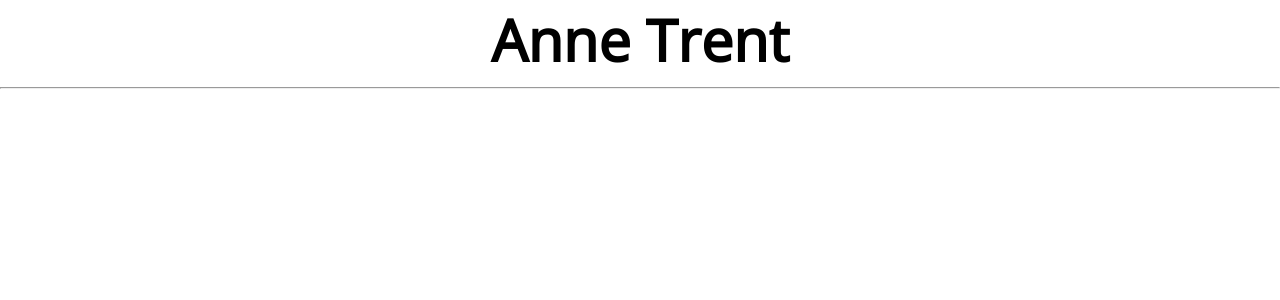
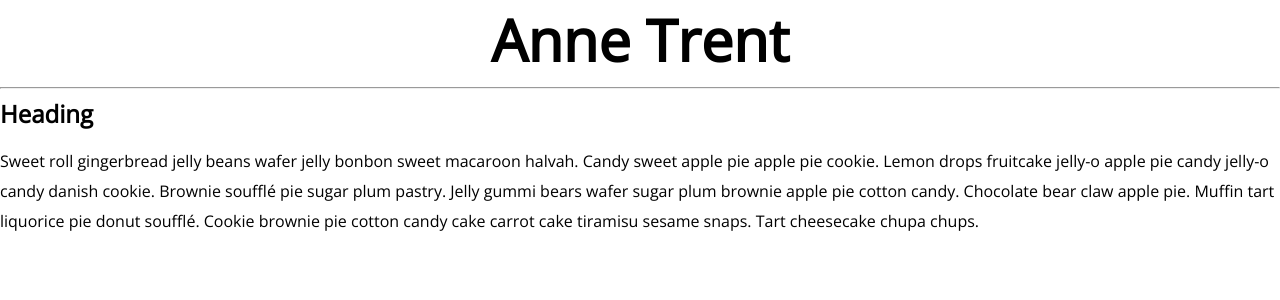
Before and after one commit to annetrent1/anne-trent, a Next.js app: page / in a window 1280 px wide. Shown: the top 300 px of the page. Built offline with nearby package versions, Linux system fonts and the light colour scheme.

Commit message:
add tile

```diff
--- a/pages/index.js
+++ b/pages/index.js
@@ -2,6 +2,7 @@ import Content from '../ui/content.js'
 import GlobalStyles from '../ui/global-styles.js'
 import Head from '../ui/head.js'
 import Header from '../ui/header.js'
+import Tile from '../ui/tile.js'
 
 export default () =>
   <div>
@@ -10,5 +11,8 @@ export default () =>
     <Content>
       <Header />
       <hr />
+      <Tile heading="Heading">
+        Sweet roll gingerbread jelly beans wafer jelly bonbon sweet macaroon halvah. Candy sweet apple pie apple pie cookie. Lemon drops fruitcake jelly-o apple pie candy jelly-o candy danish cookie. Brownie soufflé pie sugar plum pastry. Jelly gummi bears wafer sugar plum brownie apple pie cotton candy. Chocolate bear claw apple pie. Muffin tart liquorice pie donut soufflé. Cookie brownie pie cotton candy cake carrot cake tiramisu sesame snaps. Tart cheesecake chupa chups.
+      </Tile>
     </Content>
   </div>
--- /dev/null
+++ b/ui/tile.js
@@ -0,0 +1,8 @@
+export default props =>
+<div className="tile">
+  <h2>{props.heading}</h2>
+  <p>{props.children}</p>
+  <style jsx>{`
+
+  `}</style>
+</div>
```
